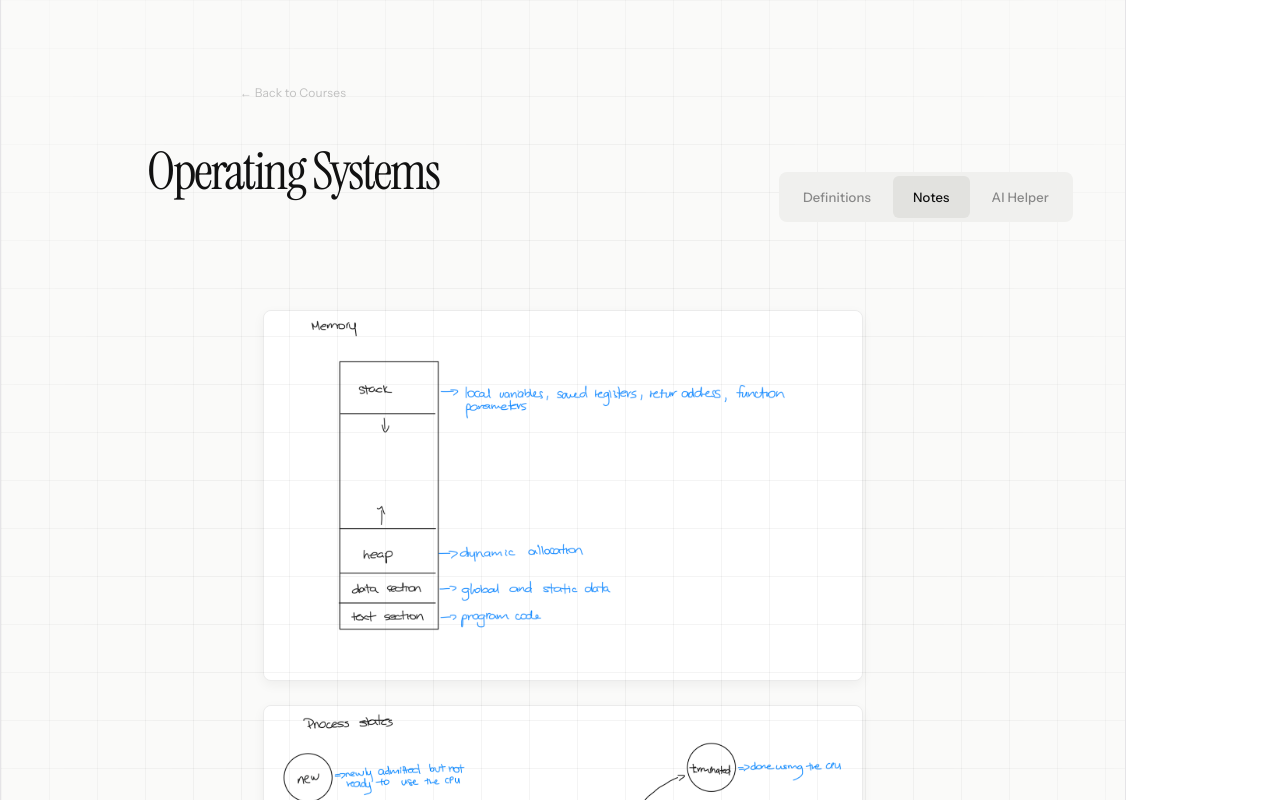
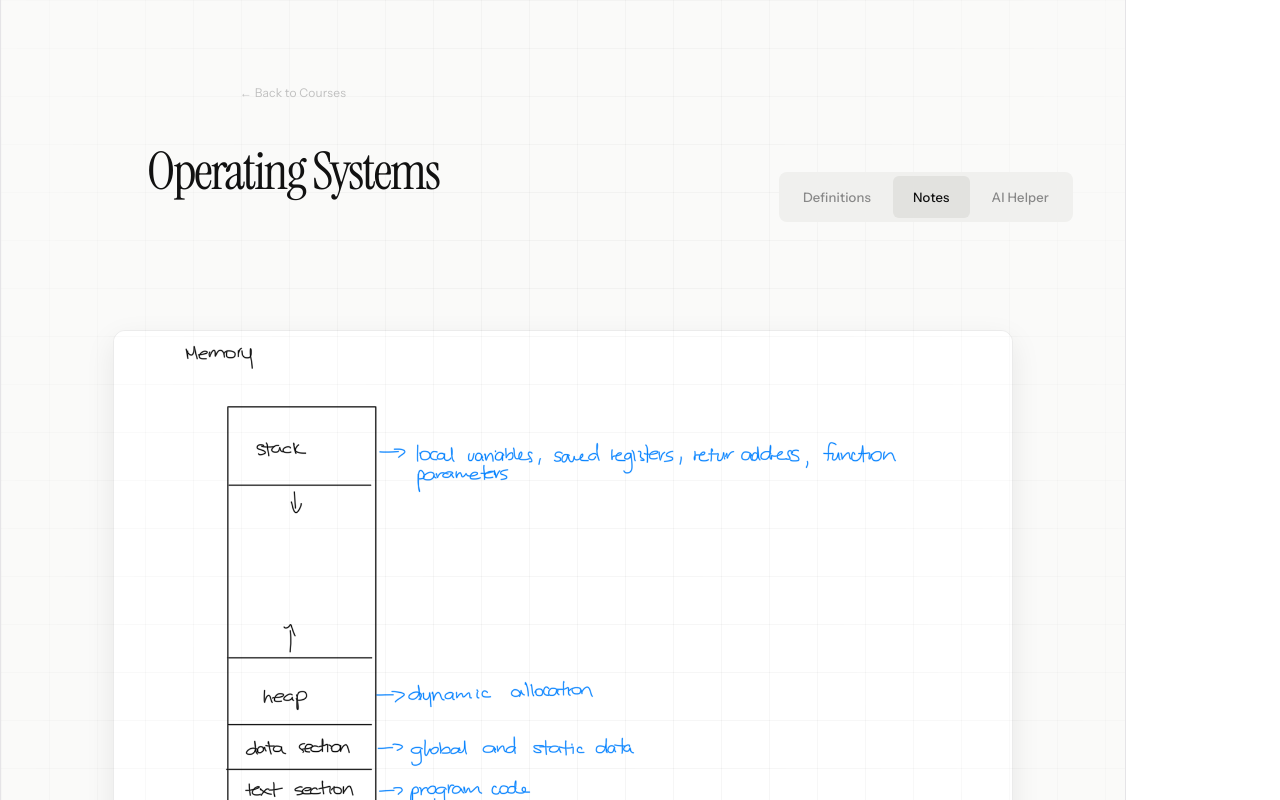
Before and after one commit to fabiolaliwu/StudyBuddy, a React (Vite) app in the folder StudyBuddy/: page /os in a window 1280 px wide. Both pictures are taken after a click on the element "Notes". Shown: the top 800 px of the page. Built offline with nearby package versions, Linux system fonts and the light colour scheme.

Commit message:
updated notes with another fork problem

```diff
--- a/StudyBuddy/src/pages/OS/OS.css
+++ b/StudyBuddy/src/pages/OS/OS.css
@@ -155,37 +155,44 @@
   white-space: pre-wrap;
 }
 
-
 /* Container for the notes tab */
 .notes-container {
   display: flex;
-  flex-direction: column; /* Stacks images vertically */
-  align-items: center;    /* Centers them horizontally */
-  gap: 24px;              /* Adds space between the two images */
+  flex-direction: column;
+  align-items: center;
+  gap: 40px; /* Increased gap for better visual separation */
   width: 100%;
-  padding: 20px 0;
+  padding: 40px 20px;
 }
 
-/* Individual Image styling */
+/* Individual Image styling - Making them bigger */
 .notes-image {
-  width: 100%;           /* Allows the image to fill the container width */
-  max-width: 600px;      /* Prevents the image from getting too huge on desktop */
-  height: auto;          /* Maintains the correct aspect ratio */
-  border-radius: 8px;    /* Matches your subject-box aesthetic */
+  width: 100%;
+  /* CHANGED: Increased max-width from 600px to 900px or 100%
+     to let them fill the screen more on desktop */
+  max-width: 900px;
+  height: auto;
+  border-radius: 12px; /* Slightly rounder corners for a modern look */
   border: 1px solid #ebebeb;
-  box-shadow: 0 4px 12px rgba(0,0,0,0.05);
-  background: #fff;      /* Ensures a clean background if the image is transparent */
+  box-shadow: 0 10px 30px rgba(0,0,0,0.08); /* Softer, larger shadow */
+  background: #fff;
+  transition: transform 0.3s ease; /* Subtle hover effect */
 }
 
-/* Mobile specific adjustment for iPhone SE and similar screens */
+.notes-image:hover {
+  transform: scale(1.01); /* Very slight zoom on hover */
+}
+
+/* Mobile specific adjustment */
 @media (max-width: 600px) {
   .notes-container {
-    padding: 10px;
-    gap: 16px;           /* Slightly tighter gap on mobile */
+    padding: 20px 10px;
+    gap: 24px;
   }
 
   .notes-image {
-    max-width: 100%;     /* Ensures it doesn't exceed the 375px viewport */
+    max-width: 100%; /* Ensures it fills the iPhone SE screen width */
+    border-radius: 8px;
   }
 }
 /* --- Mobile Responsive --- */
--- a/StudyBuddy/src/pages/OS/OS.jsx
+++ b/StudyBuddy/src/pages/OS/OS.jsx
@@ -669,6 +669,16 @@ const cpu_defs = [
                 alt="Process States"
                 className="notes-image"
             />
+            <img
+                src="/fork.png"
+                alt="Fork Problem"
+                className="notes-image"
+            />
+            <img
+                src="/fork2.png"
+                alt="Fork Problem"
+                className="notes-image"
+            />
             </div>
 
         );
```
Also changed, not shown: StudyBuddy/public/fork.png (added), StudyBuddy/public/fork2.png (added).
